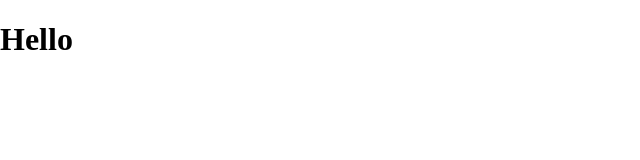
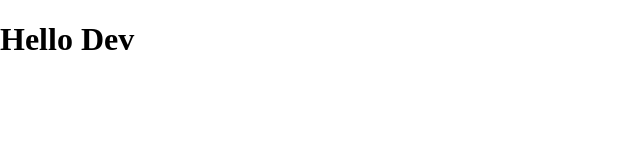
Before and after one commit to williamrslima/Hello, a plain HTML site: page index.html in a window 1280 px wide. Shown: the full height of the page, 0-640 px from the left. Drawn offline with Linux system fonts and the light colour scheme.

Commit message:
Alteracao no titulo da pagina

```diff
--- a/index.html
+++ b/index.html
@@ -7,6 +7,6 @@
     <link rel="stylesheet" href="estilo.css">
 </head>
 <body>
-    <h1>Hello</h1>
+    <h1>Hello Dev</h1>
 </body>
 </html>
```
